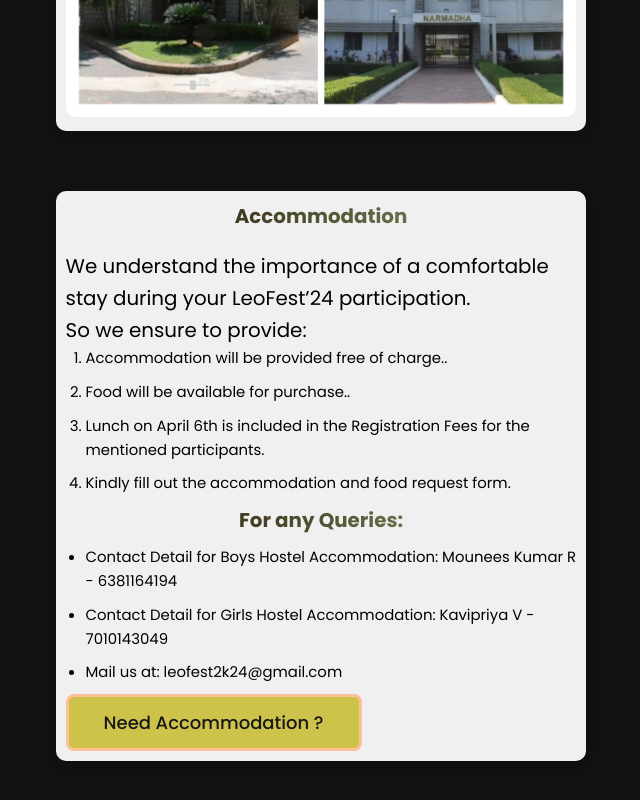
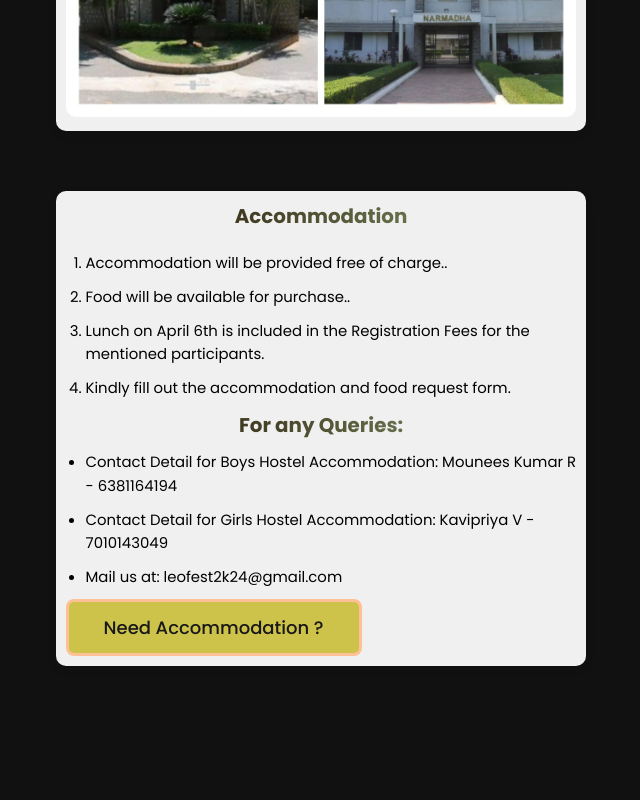
Before and after one commit to LEOFEST/LEOFEST2k24, a website: page acc.html in a window 1280 px wide. Shown: the part 706-1506 px from the top of the page, without its empty margins (319-959 px from the left). Drawn offline with Linux system fonts and the light colour scheme; a web font is replaced by a local one.

Commit message:
Update acc.html

```diff
--- a/acc.html
+++ b/acc.html
@@ -49,9 +49,7 @@
         </div>
         <div class="card">
             <h2>Accommodation</h2>
-            <p>
-                    We understand the importance of a comfortable stay during your LeoFest’24 participation. <BR>So we ensure to provide:
-                <BR><ol>
+           <ol>
                     <li>Accommodation will be provided free of charge..</li>
                     <li>Food will be available for purchase..</li>
                     <li>Lunch on April 6th is included in the Registration Fees for the mentioned participants.</li>
```
